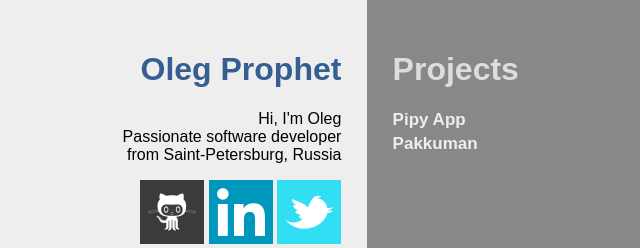
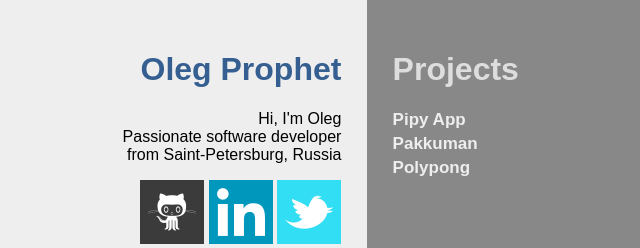
Before and after one commit to Oregu/oregu.github.com, a plain HTML site: page index.html in a window 1280 px wide. Shown: the top 248 px of the page, 273-913 px from the left. Drawn offline with Linux system fonts and the light colour scheme.

Commit message:
Add polypong link

```diff
--- a/index.html
+++ b/index.html
@@ -52,6 +52,7 @@ ul.projects a:hover {color: #DDD;}
     <ul class='projects'>
       <li><a href='http://www.pipyapp.com/' title='Ultimate Productivity Tool for Windows'>Pipy App</a></li>
       <li><a href='http://github.com/Oregu/Pakkuman' title='Pacman game in Haskell (work in progress)'>Pakkuman</a></li>
+      <li><a href='http://github.com/Oregu/Polypong' title='Multyplayer Pong game with nodejs and html5 (work in progress)'>Polypong</a></li>
     </ul>
   </div>
 </div>
```
